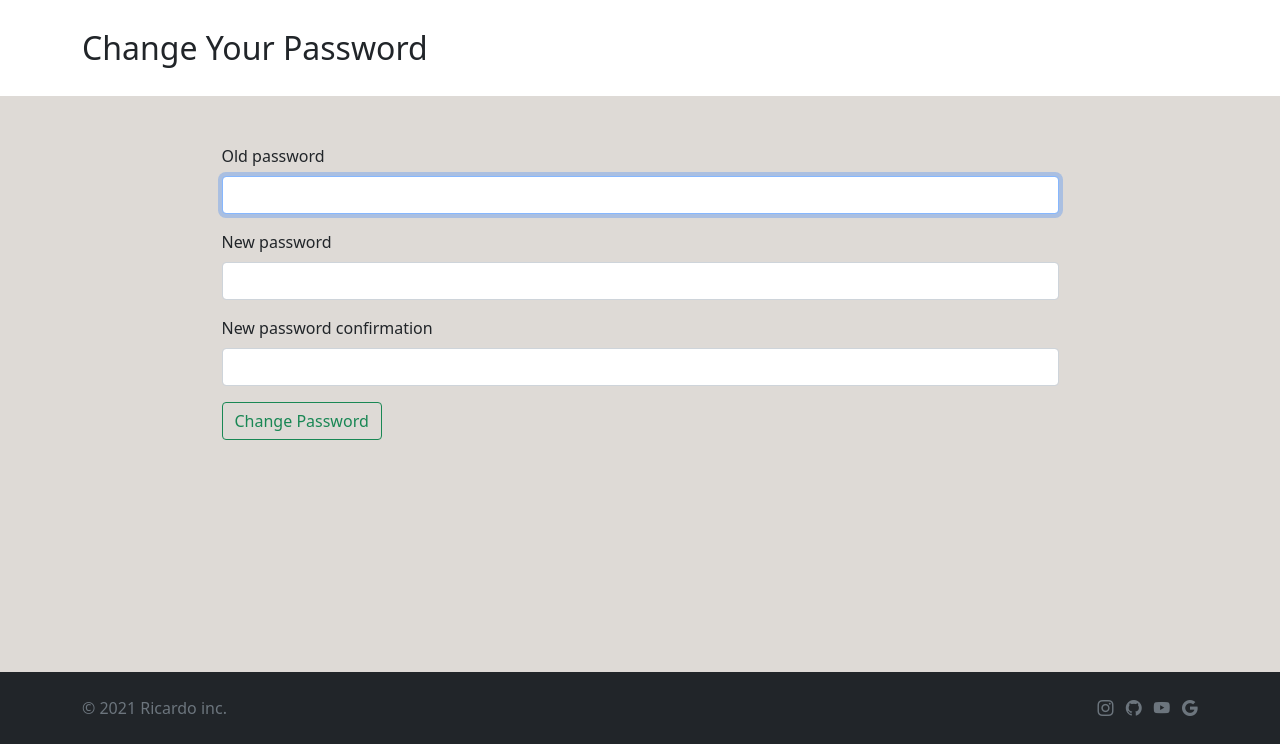
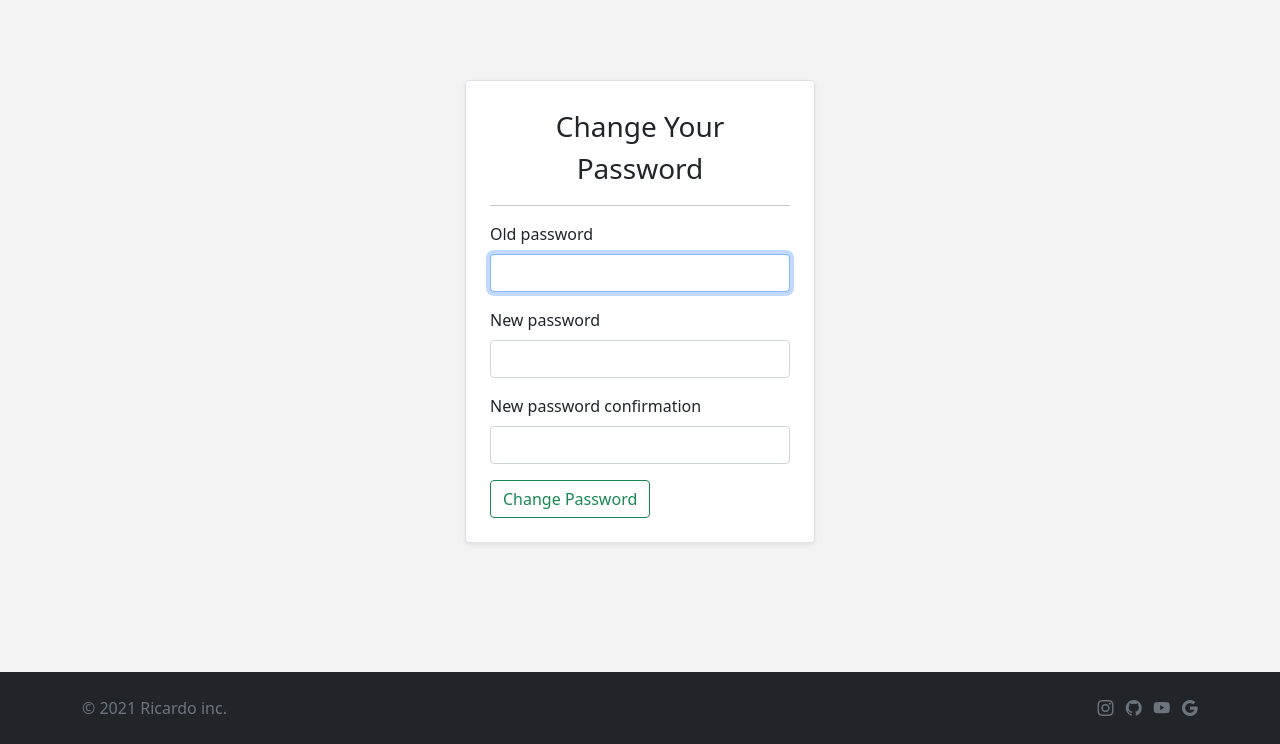
Before and after one commit to Malmosmo/Liquity, a Django app: page /password/change/ in a window 1280 px wide. Shown: the part 56-800 px from the top of the page. Run offline with Django 3.2, Linux system fonts and the light colour scheme; the visitor is signed in with stand-in values (Sample User, id 1); some libraries are stand-ins or nearby versions.

Commit message:
html cleanup

```diff
--- a/assets/css/main.css
+++ b/assets/css/main.css
@@ -19,8 +19,8 @@ General
 }
 
 .content {
-    /* background-color: #f3f3f3; */
-    background-color: #dedad6;
+    background-color: #f3f3f3;
+    /* background-color: #dedad6; */
     /* Dark */
     /* background-color: #fafbfc; */
     /* background-color: #dfe7f0; */
@@ -63,12 +63,12 @@ General
 
 /*
 ===============================================================================
-login.html / register.html
+login.html / register.html / password_change.html
 ===============================================================================
 */
 
 .user-box {
-    width: 300px;
+    width: 350px;
     height: fit-content;
     margin-top: 5rem;
     margin-bottom: 5rem;
--- a/users/templates/users/login.html
+++ b/users/templates/users/login.html
@@ -1,4 +1,5 @@
 {% extends 'main.html' %} {% block content %}
+
 <div class="content flex-grow-1 d-flex justify-content-center">
     <form class="user-box bg-body border rounded p-4 shadow-sm" method="POST">
         <!-- Title -->
--- a/users/templates/users/password_change.html
+++ b/users/templates/users/password_change.html
@@ -1,34 +1,26 @@
 {% extends 'main.html' %} {% block content %}
 
-<!-- Content Header -->
-<div class="container">
-    <div class="row m-0">
-        <div class="p-0 py-4">
-            <div class="row m-0">
-                <div class="col-12 p-0">
-                    <div class="d-flex justify-content-center justify-content-md-start fw-lighter fs-2">
+<div class="content flex-grow-1 d-flex justify-content-center">
+    <form class="user-box bg-body border rounded p-4 shadow-sm" method="POST">
+        <!-- Title -->
+        <div class="text-center fw-lighter fs-3">
             Change Your Password
         </div>
-                </div>
-            </div>
-        </div>
-    </div>
-</div>
 
-<div class="content flex-grow-1">
-    <div class="container my-5">
-        <div class="w-75 mx-auto">
-            <form method="POST">
+        <hr>
 
         {% csrf_token %}
 
+        <fieldset class="form-group">
+
             {% include "forms.html" %}
+
+        </fieldset>
 
         <div class="form-group">
             <button class="btn btn-outline-success" type="submit">Change Password</button>
         </div>
     </form>
 </div>
-    </div>
-</div>
+
 {% endblock content%}
```
Also changed, not shown: users/templates/users/friends.html (+0 -33 lines), users/templates/users/logout.html (+0 -15 lines), users/templates/users/profile.html (+1 -19 lines), users/templates/users/profile/delete.html (added, +18 -0 lines), users/templates/users/search.html (+0 -14 lines). Lines whose indentation alone changed are shown as unchanged.
